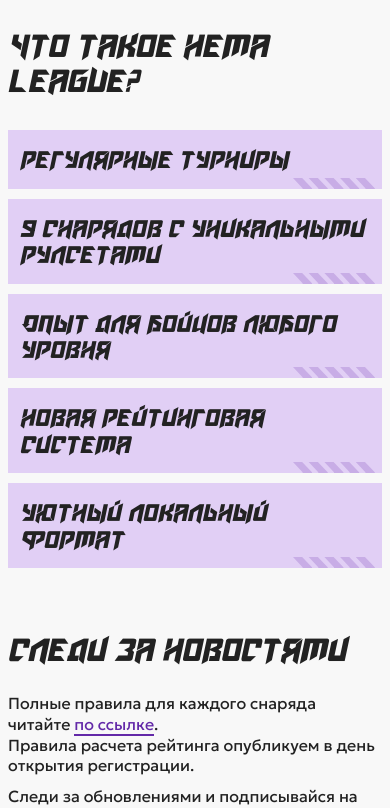
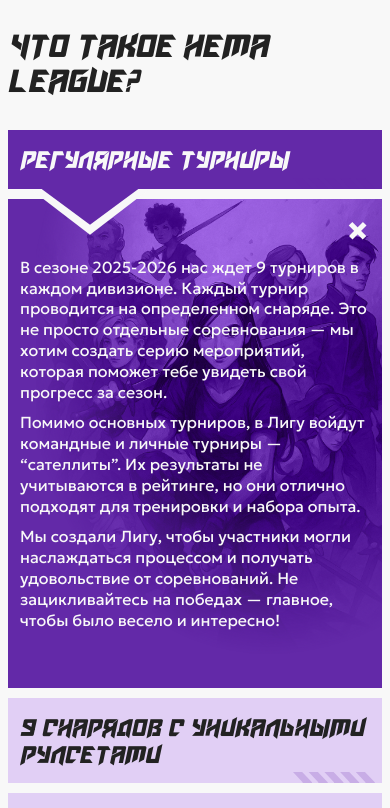
Before and after one commit to michiaro/hema-league-frontend, a Vue app: page / in a window 390 px wide. Shown: the part 880-1688 px from the top of the page. Built offline with nearby package versions, Linux system fonts and the light colour scheme.

Commit message:
fix features on resize

```diff
--- a/src/App.vue
+++ b/src/App.vue
@@ -21,6 +21,4 @@ import Footer from './components/Footer.vue'
 </template>
 
 <style scoped>
-@media (min-width: 1024px) {
-}
 </style>
--- a/src/components/Feature.vue
+++ b/src/components/Feature.vue
@@ -10,7 +10,7 @@
       <span class="feature__pointer" v-show="isActive"> </span>
     </div>
 
-    <div class="feature__content" v-if="isMobile && isActive">
+    <div class="feature__content" v-if="isActive">
       <div class="feature__close" @click="$emit('onToggle', title, content)">
         <img src="../assets/close.svg" alt="Закрыть" />
       </div>
@@ -21,14 +21,12 @@
 </template>
 
 <script lang="ts" setup>
-import { ref, reactive } from 'vue'
 import { glueUpPrepositions } from '../utils'
 
 defineProps({
   title: String,
   content: String,
   isActive: Boolean,
-  isMobile: Boolean,
 })
 </script>
 
@@ -136,6 +134,10 @@ defineProps({
     background-position: top right;
     background-size: 346px auto;
     background-repeat: no-repeat;
+
+    @media screen and (min-width: 1024px) {
+      display: none;
+    }
   }
 
   &__close {
--- a/src/components/Features.vue
+++ b/src/components/Features.vue
@@ -20,13 +20,16 @@
               :title="feature.title"
               :content="feature.content"
               :is-active="feature.title === activeFeature"
-              :is-mobile="isMobile"
             />
           </div>
         </div>
 
-        <div class="col col-xl-9" v-if="!isMobile">
-          <FeatureInfo :title="activeFeature" :content="activeFeatureContent" />
+        <div class="col col-xl-9">
+          <FeatureInfo
+            :title="activeFeature"
+            :content="activeFeatureContent"
+            class="features__feature-info"
+          />
         </div>
       </div>
     </div>
@@ -34,7 +37,7 @@
 </template>
 
 <script lang="ts" setup>
-import { ref, computed, onMounted, nextTick } from 'vue'
+import { ref, onMounted, nextTick } from 'vue'
 import Feature from './Feature.vue'
 import FeatureInfo from './FeatureInfo.vue'
 
@@ -81,25 +84,14 @@ const features = ref([
 const activeFeature = ref('')
 const activeFeatureContent = ref('')
 
-const isMobile = computed(() => {
-  return window.innerWidth < 1024
-})
-
-function setActiveFeature(title: string, content: string) {
-  if (!!isMobile.value) {
-    activeFeature.value = activeFeature.value === title ? '' : title
-  } else {
-    activeFeature.value = title
-    activeFeatureContent.value = content
-  }
+function setActiveFeature(title?: string, content?: string) {
+  activeFeature.value = title || features.value[0].title
+  activeFeatureContent.value = content || features.value[0].content
 }
 
 onMounted(() => {
   nextTick(async () => {
-    if (!isMobile.value) {
-      const { title, content } = features.value[0]
-      setActiveFeature(title, content)
-    }
+    setActiveFeature()
   })
 })
 </script>
@@ -141,5 +133,12 @@ onMounted(() => {
       width: 609px;
     }
   }
+
+  &__feature-info {
+    display: none;
+    @media screen and (min-width: 1024px) {
+      display: block;
+    }
+  }
 }
 </style>
```
